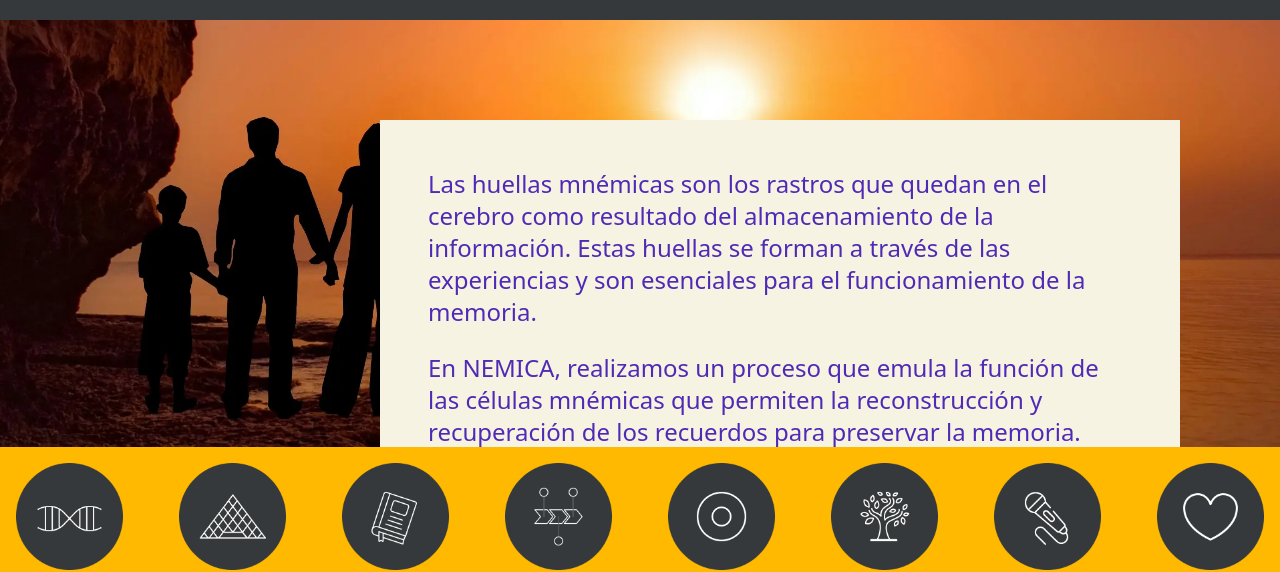
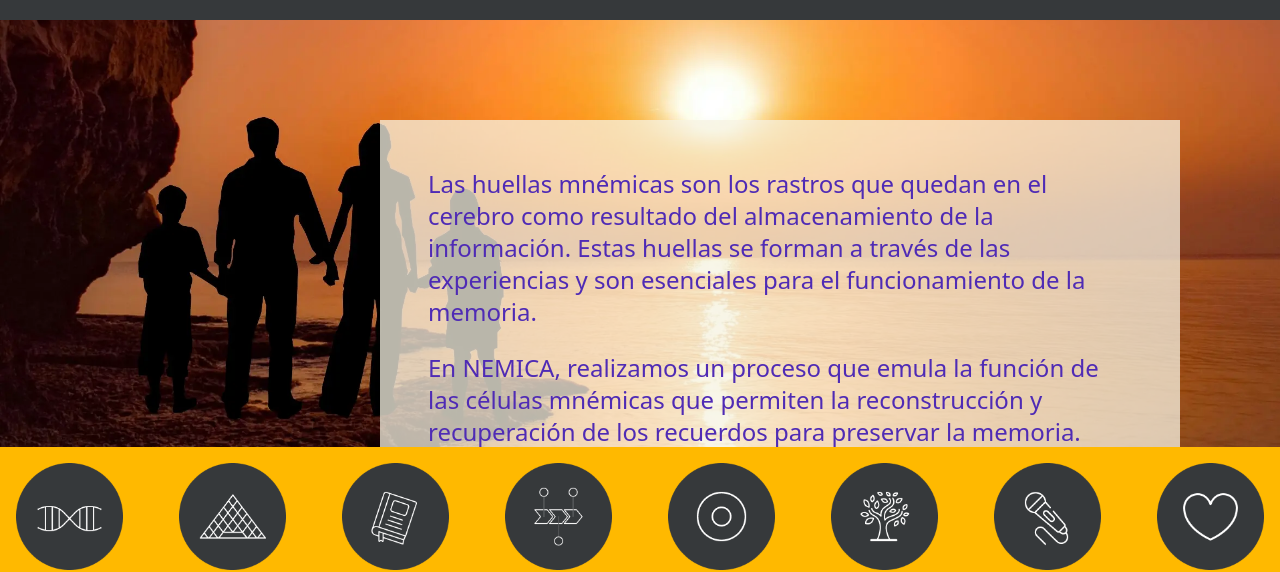
Before and after one commit to fedeemilo/Nemica, a React (Vite) app: page / in a window 1280 px wide. Shown: the part 3380-3952 px from the top of the page. Built offline with nearby package versions, Linux system fonts and the light colour scheme.

Commit message:
correcion de estilos 2

```diff
--- a/src/App.jsx
+++ b/src/App.jsx
@@ -285,7 +285,7 @@ export default function App() {
         <Hero imgSrcMobile={Nemicamobile} imgSrcDesktop={Nemicadesktop} />
 
         {/* Header para Desktop: se muestra solo en md y superiores */}
-        <div className="hidden md:block absolute top-25 right-25 lg:w-[800px] w-full p-4 bg-crema bg lg:p-9 ">
+        <div className="hidden md:block absolute top-25 right-25 lg:w-[800px] w-full p-4 bg-crema/75 bg lg:p-9 ">
           <Header
             heading={
               <div className="text-2xl font-normal font-sans text-left p-3 text-purpura">
```
